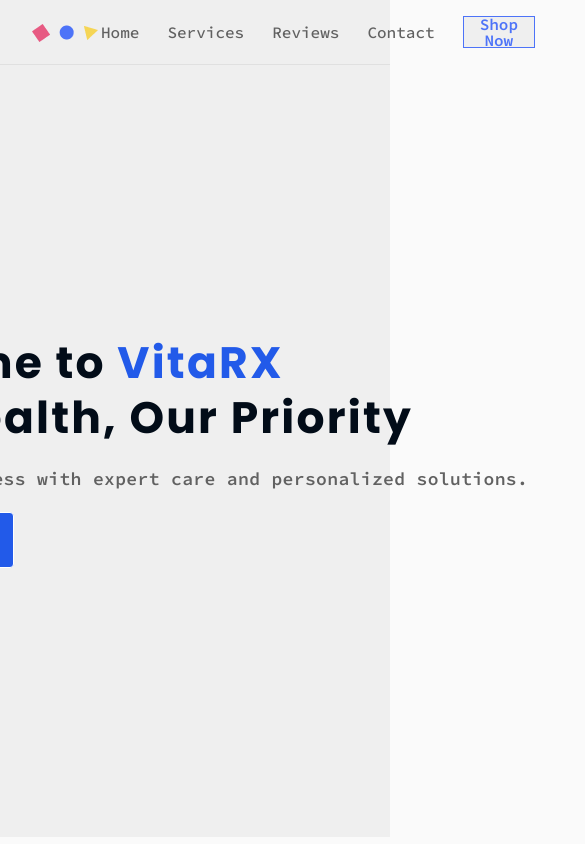
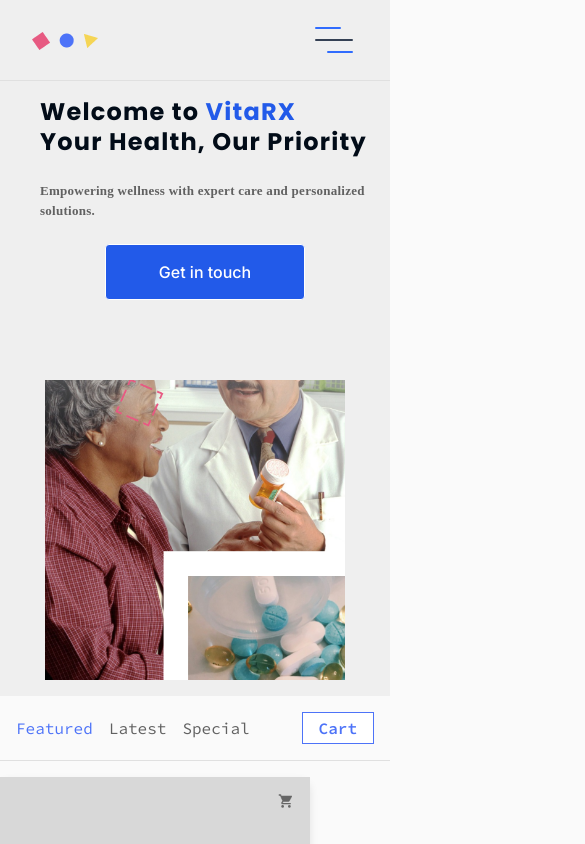
Before and after one commit to ClarenceG01/stage-2, a React (Vite) app: page / in a window 390 px wide. Shown: the top 844 px of the page, 585 px wide, since content can reach past the window. Built offline with nearby package versions, Linux system fonts and the light colour scheme.

Commit message:
nav,hero responsive

```diff
--- a/src/App.jsx
+++ b/src/App.jsx
@@ -8,6 +8,7 @@
       <Routes>
         <Route path="/" element={<Homepage />} />
         <Route path="/shop" element={<div>Shop</div>} />
+        <Route path="/checkout" element={<div>Checkout</div>} />
       </Routes>
     </BrowserRouter>
   );
--- a/src/components/Cart/Cart.jsx
+++ b/src/components/Cart/Cart.jsx
@@ -3,8 +3,10 @@
 import { useDispatch, useSelector } from "react-redux";
 import close from "/assets/x.jpg";
 import { changeSeeCart } from "../../redux/productsSlice";
+import { useNavigate } from "react-router-dom";
 
 const Cart = () => {
+  const navigate = useNavigate();
   const dispatch = useDispatch();
   const visible = useSelector((state) => state.products.setCart);
   return (
@@ -13,6 +15,29 @@
         <img src={close} alt="" onClick={() => dispatch(changeSeeCart())} />
         <h3>Cart</h3>
       </div>
+      <div className="cart-products">
+        <div className="cart-product">
+          <div className="cart-img">
+            <img src="/assets/1.png" alt="" />
+          </div>
+          <div className="product-info">
+            <h3>Product Name</h3>
+            <div class="number-input">
+              <button className="decrease">-</button>
+              <div>1</div>
+              <button className="increase">+</button>
+            </div>
+          </div>
+          <p>$19.99</p>
+        </div>
+      </div>
+      <div className="cart-checkout">
+        <div className="total-price">
+          <p>Cart total</p>
+          <p>$165.97</p>
+        </div>
+        <button onClick={() => navigate("/checkout")}>Checkout</button>
+      </div>
     </div>
   );
 };
--- a/src/components/Cart/cart.css
+++ b/src/components/Cart/cart.css
@@ -1,3 +1,4 @@
+@import url("https://fonts.googleapis.com/css2?family=Inter:wght@100..900&family=Lora:ital,wght@0,400..700;1,400..700&display=swap");
 * {
   margin: 0;
   padding: 0;
@@ -13,23 +14,131 @@
   position: fixed;
   top: 0;
   right: 0;
-  width: 300px;
-  height: 100vh;
-  padding: 1rem 0.5rem;
+  width: 390px;
+  height: fit-content;
+  padding: 1.5rem 0;
   z-index: 1000;
-  box-shadow: 0 4px 8px rgba(0, 0, 0, 0.1);
+  box-shadow: rgba(99, 99, 99, 0.2) 0px 2px 8px 0px;
+  border-top-left-radius: 20px;
+  border-top-right-radius: 20px;
 }
 .top {
   display: flex;
   align-items: center;
   justify-content: space-between;
+  border-bottom: 1px solid #e5e5e5;
+  padding: 0.75rem 1rem;
 }
 .top img {
   margin-right: auto;
+  cursor: pointer;
 }
 .top h3 {
   margin-left: auto;
   position: absolute;
   left: 50%;
   transform: translateX(-50%);
+  color: #252425;
+  font-family: Inter;
+  font-size: 16px;
+  font-style: normal;
+  font-weight: 500;
+  line-height: 125%; /* 20px */
 }
+.cart-product {
+  display: flex;
+  align-items: center;
+  justify-content: space-between;
+  padding: 1rem;
+}
+.cart-img {
+  width: 80px;
+  height: 80px;
+}
+.cart-img img {
+  width: 100%;
+  height: 100%;
+  object-fit: cover;
+}
+.product-info h3 {
+  color: #000;
+  font-family: Lora;
+  font-size: 16px;
+  font-style: normal;
+  font-weight: 600;
+  line-height: 125%; /* 20px */
+}
+.number-input {
+  margin-top: 0.5rem;
+  display: flex;
+  align-items: center;
+  border: 1px solid #ddd;
+  border-radius: 8px;
+}
+
+.number-input > * {
+  background-color: transparent;
+  border: none;
+  padding: 10px 20px;
+  cursor: pointer;
+  font-size: 18px;
+  display: flex;
+  justify-content: center;
+  align-items: center;
+}
+
+.decrease {
+  border-right: 1px solid #ddd;
+}
+
+.increase {
+  border-left: 1px solid #ddd;
+}
+.cart-checkout {
+  display: flex;
+  justify-content: space-between;
+  align-items: center;
+  border-top: 1px solid #e5e5e5;
+  padding: 24px;
+}
+.total-price {
+  margin-right: 24px;
+}
+.total-price p:first-child {
+  color: #616161;
+  font-family: Inter;
+  font-size: 14px;
+  font-style: normal;
+  font-weight: 500;
+  line-height: 100%;
+  margin-bottom: 4px;
+}
+.total-price p:last-child {
+  color: var(--Text-Gray-80, #3a3a3a);
+  font-variant-numeric: ordinal;
+  font-feature-settings: "calt" off, "liga" off;
+  font-family: Lora;
+  font-size: 20px;
+  font-style: normal;
+  font-weight: 600;
+  line-height: 24px;
+}
+.cart-checkout button {
+  display: flex;
+  padding: 14px 24px;
+  justify-content: center;
+  align-items: center;
+  flex: 1 0 0;
+  align-self: stretch;
+  border: none;
+  border-radius: 6px;
+  background: #1e1e1e;
+  color: var(--Schemes-On-Primary, #fff);
+  text-align: center;
+  font-family: Inter;
+  font-size: 16px;
+  font-style: normal;
+  font-weight: 500;
+  line-height: 20px;
+  cursor: pointer;
+}
--- a/src/components/Hero/hero.css
+++ b/src/components/Hero/hero.css
@@ -1,4 +1,5 @@
 @import url("https://fonts.googleapis.com/css2?family=Source+Code+Pro:ital,wght@0,200..900;1,200..900&display=swap");
+@import url("https://fonts.googleapis.com/css2?family=Inter:wght@100..900&family=Lora:ital,wght@0,400..700;1,400..700&display=swap");
 * {
   margin: 0;
   padding: 0;
@@ -72,3 +73,83 @@
   height: 100%;
   object-fit: cover;
 }
+@media only screen and (max-width: 768px) {
+  #hero {
+    display: flex;
+    flex-direction: column;
+    justify-content: flex-start;
+    padding: 2rem 4.5rem;
+    width: 100vw;
+    height: fit-content;
+  }
+  .hero-img {
+    display: block;
+    margin: 0 auto;
+    height: 420px;
+    width: 420px;
+  }
+  .hero-img img {
+    width: 100%;
+    height: 100%;
+    object-fit: cover;
+  }
+  #hero div:first-child button {
+    display: block;
+    margin: 0 auto;
+  }
+}
+@media only screen and (max-width: 420px) {
+  #hero {
+    display: flex;
+    flex-direction: column;
+    justify-content: flex-start;
+    padding: 1rem 2.5rem;
+    width: 100vw;
+    height: fit-content;
+  }
+  #hero div {
+    display: flex;
+    flex-direction: column;
+    justify-content: flex-start;
+  }
+  #hero div h1 {
+    color: #020c18;
+    font-family: Poppins;
+    font-size: 24px;
+    font-style: normal;
+    font-weight: 700;
+    line-height: 125%;
+    letter-spacing: 1.2px;
+  }
+  #hero div p {
+    color: #616161;
+    font-family: "Source Sans Pro";
+    font-size: 13px;
+    font-style: normal;
+    font-weight: 600;
+    line-height: 150%;
+    letter-spacing: 0.26px;
+  }
+  #hero div:first-child {
+    display: flex;
+    width: 330px;
+    flex-direction: column;
+    align-items: flex-start;
+    gap: 24px;
+  }
+  #hero div:first-child button {
+    display: block;
+    margin: 0 auto;
+  }
+  .hero-img {
+    display: block;
+    margin: 0 auto;
+    height: 300px;
+    width: 300px;
+  }
+  .hero-img img {
+    width: 100%;
+    height: 100%;
+    object-fit: cover;
+  }
+}
--- a/src/components/Navbar/Navbar.jsx
+++ b/src/components/Navbar/Navbar.jsx
@@ -23,6 +23,7 @@
       <a href="#products">
         <button className="nav-btn">Shop Now</button>
       </a>
+      <img className="burger" src="/assets/marketeq_menu.png" alt="" />
     </nav>
   );
 };
--- a/src/components/Navbar/navbar.css
+++ b/src/components/Navbar/navbar.css
@@ -50,6 +50,9 @@
   color: #efefef;
   transition: 0.3s ease-in-out;
 }
+.burger {
+  display: none;
+}
 /* .cart { */
 /* position: relative; */
 /* } */
@@ -68,3 +71,15 @@
 /* padding: 0.2rem 0.5rem; */
 /* font-size: 0.8rem; */
 /* } */
+@media only screen and (max-width: 420px) {
+  ul {
+    display: none;
+  }
+  nav a {
+    display: none;
+  }
+  .burger {
+    display: block;
+    cursor: pointer;
+  }
+}
--- a/src/components/Products/products.css
+++ b/src/components/Products/products.css
@@ -153,3 +153,31 @@
   color: #225ae9;
   border: 1px solid #225ae9;
 }
+@media only screen and (max-width: 420px) {
+  #products {
+    width: 100vh;
+  }
+  .nav-tab {
+    padding: 1rem;
+    width: 100vw;
+    display: flex;
+    align-items: center;
+    justify-content: space-between;
+  }
+  #products ul li {
+    font-family: "Source Code Pro", monospace;
+    font-size: 16px;
+    font-style: normal;
+    font-weight: 400;
+    line-height: 100%;
+    margin-right: 1rem;
+  }
+  .products-grid {
+    background-color: #fafafa;
+    padding: 1rem 0;
+    display: grid;
+    grid-template-columns: repeat(1, 1fr);
+    gap: 1.2rem;
+    /* center */
+  }
+}
```
Also changed, not shown: public/assets/marketeq_menu.png (added).
